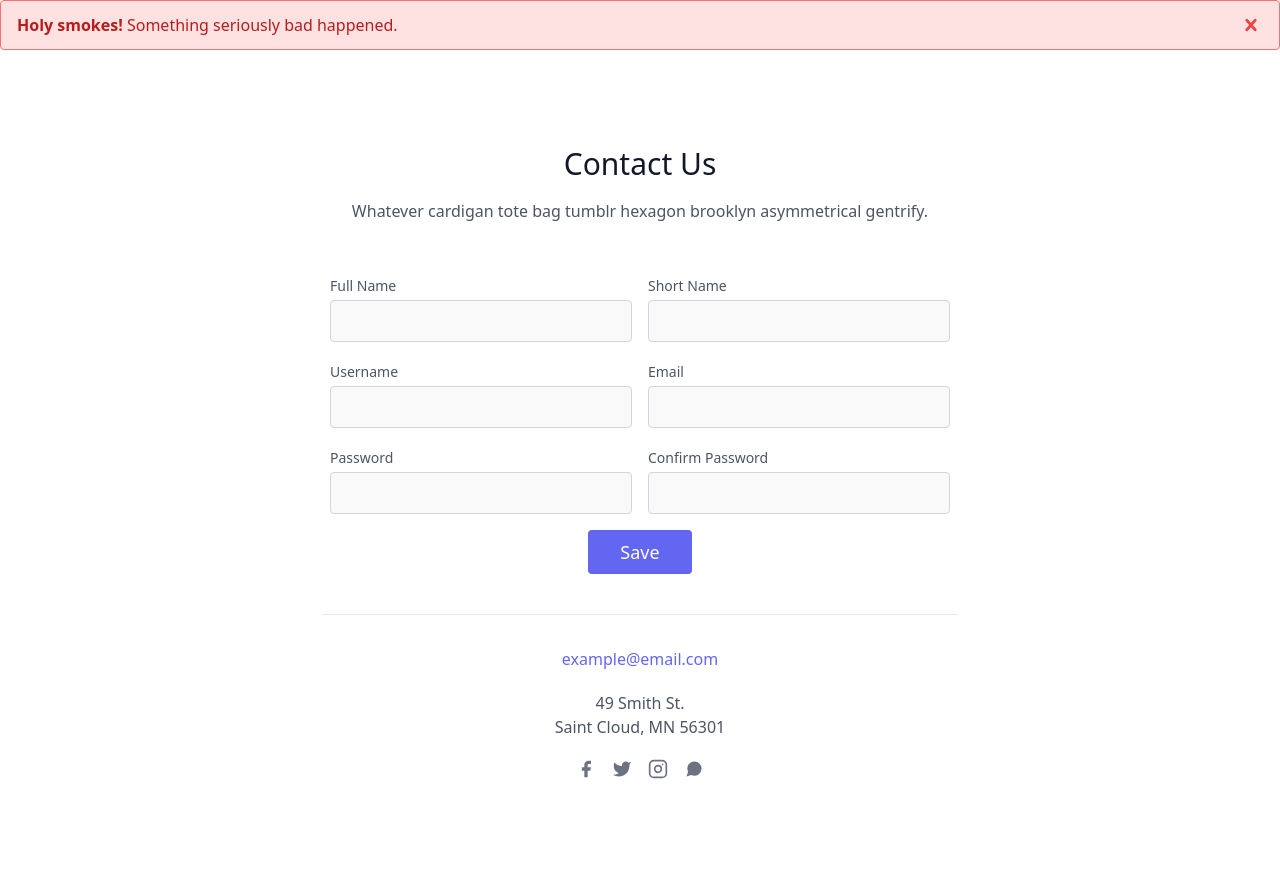
After one commit to sangrampattnaik/portfolio, a Django app: page /add-user/ in a window 1280 px wide. The commit adds this page. Run offline with Django 3.2, Linux system fonts and the light colour scheme; parts of the project's set-up code (start-up, migrations or seed data) failed here and were passed over.

Commit message:
add bug remain

```diff
--- a/resume/settings.py
+++ b/resume/settings.py
@@ -15,7 +15,6 @@ SECRET_KEY = 'django-insecure-fj2wk-^m6^qi0d#f%1_9-=1304etp&(0#eoaqb9ucrbkbf0x*s
 DEBUG = True
 
 ALLOWED_HOSTS = ['*']
-
 
 # Application definition
 
@@ -127,7 +126,7 @@ JAZZMIN_SETTINGS = {
     "site_title": "Resume Adminstration",
 
     # Title on the brand, and login screen (19 chars max) (defaults to current_admin_site.site_header if absent or None)
-    "site_header": "Resume Admin",
+    "site_header": "User Resume",
 
     # Logo to use for your site, must be present in static files, used for brand on top left
     "site_logo": "logo/logo.jpg",
--- a/resume/urls.py
+++ b/resume/urls.py
@@ -1,14 +1,18 @@
-
-from user.views import index
+from user import views
 from django.contrib import admin
 from django.urls import path
 from django.conf import settings
 from django.conf.urls.static import static
+from user.admin import admin_custom_site
+
 
 urlpatterns = [
-    path('admin/', admin.site.urls),
-    path('<str:username>/', index),
+    path('login/', admin_custom_site.urls),
+    path('add-user/', views.add_user,name="add-user"),
+    path('validate-user/', views.validate_user_api,name='validate-user'),
+    path('u/<str:username>/', views.index,name="index"),
 ]
+
 
 if settings.DEBUG:
     urlpatterns += static(settings.MEDIA_URL,document_root=settings.MEDIA_ROOT)
--- /dev/null
+++ b/user/templates/add-user.html
@@ -0,0 +1,126 @@
+<!DOCTYPE html>
+<html lang="en">
+
+<head>
+    <meta charset="UTF-8">
+    <meta http-equiv="X-UA-Compatible" content="IE=edge">
+    <meta name="viewport" content="width=device-width, initial-scale=1.0">
+    <title>Add User</title>
+    <link href="https://unpkg.com/tailwindcss@^2/dist/tailwind.min.css" rel="stylesheet">
+</head>
+
+<body>
+    <div class="bg-red-100 border border-red-400 text-red-700 px-4 py-3 rounded relative" role="alert">
+        <strong class="font-bold">Holy smokes!</strong>
+        <span class="block sm:inline">Something seriously bad happened.</span>
+        <span class="absolute top-0 bottom-0 right-0 px-4 py-3">
+          <svg class="fill-current h-6 w-6 text-red-500" role="button" xmlns="http://www.w3.org/2000/svg" viewBox="0 0 20 20"><title>Close</title><path d="M14.348 14.849a1.2 1.2 0 0 1-1.697 0L10 11.819l-2.651 3.029a1.2 1.2 0 1 1-1.697-1.697l2.758-3.15-2.759-3.152a1.2 1.2 0 1 1 1.697-1.697L10 8.183l2.651-3.031a1.2 1.2 0 1 1 1.697 1.697l-2.758 3.152 2.758 3.15a1.2 1.2 0 0 1 0 1.698z"/></svg>
+        </span>
+      </div>
+    <form method="post">
+        {% csrf_token %}
+        <section class="text-gray-600 body-font relative">
+            <div class="container px-5 py-24 mx-auto">
+                <div class="flex flex-col text-center w-full mb-12">
+                    <h1 class="sm:text-3xl text-2xl font-medium title-font mb-4 text-gray-900">Contact Us</h1>
+                    <p class="lg:w-2/3 mx-auto leading-relaxed text-base">Whatever cardigan tote bag tumblr hexagon brooklyn
+                        asymmetrical gentrify.</p>
+                </div>
+                <div class="lg:w-1/2 md:w-2/3 mx-auto">
+                    <div class="flex flex-wrap -m-2">
+
+                        <div class="p-2 w-1/2">
+                            <div class="relative">
+                                <label for="full-name" class="leading-7 text-sm text-gray-600">Full Name</label>
+                                <input type="text" id="full-name" name="full_name"
+                                    class="w-full bg-gray-100 bg-opacity-50 rounded border border-gray-300 focus:border-indigo-500 focus:bg-white focus:ring-2 focus:ring-indigo-200 text-base outline-none text-gray-700 py-1 px-3 leading-8 transition-colors duration-200 ease-in-out">
+                            </div>
+                        </div>
+                        <div class="p-2 w-1/2">
+                            <div class="relative">
+                                <label for="short-name" class="leading-7 text-sm text-gray-600">Short Name</label>
+                                <input type="text id="short-name" name="short_name"
+                                    class="w-full bg-gray-100 bg-opacity-50 rounded border border-gray-300 focus:border-indigo-500 focus:bg-white focus:ring-2 focus:ring-indigo-200 text-base outline-none text-gray-700 py-1 px-3 leading-8 transition-colors duration-200 ease-in-out">
+                            </div>
+                        </div>
+
+                        <div class="p-2 w-1/2">
+                            <div class="relative">
+                                <label for="username" class="leading-7 text-sm text-gray-600">Username</label>
+                                <input type="text" id="username" name="username"
+                                    class="w-full bg-gray-100 bg-opacity-50 rounded border border-gray-300 focus:border-indigo-500 focus:bg-white focus:ring-2 focus:ring-indigo-200 text-base outline-none text-gray-700 py-1 px-3 leading-8 transition-colors duration-200 ease-in-out">
+                            </div>
+                        </div>
+                        <div class="p-2 w-1/2">
+                            <div class="relative">
+                                <label for="email" class="leading-7 text-sm text-gray-600">Email</label>
+                                <input type="email" id="email" name="email"
+                                    class="w-full bg-gray-100 bg-opacity-50 rounded border border-gray-300 focus:border-indigo-500 focus:bg-white focus:ring-2 focus:ring-indigo-200 text-base outline-none text-gray-700 py-1 px-3 leading-8 transition-colors duration-200 ease-in-out">
+                            </div>
+                        </div>
+
+                        <div class="p-2 w-1/2">
+                            <div class="relative">
+                                <label for="password" class="leading-7 text-sm text-gray-600">Password</label>
+                                <input type="password" id="password" name="password"
+                                    class="w-full bg-gray-100 bg-opacity-50 rounded border border-gray-300 focus:border-indigo-500 focus:bg-white focus:ring-2 focus:ring-indigo-200 text-base outline-none text-gray-700 py-1 px-3 leading-8 transition-colors duration-200 ease-in-out">
+                            </div>
+                        </div>
+                        <div class="p-2 w-1/2">
+                            <div class="relative">
+                                <label for="confirm-password" class="leading-7 text-sm text-gray-600">Confirm
+                                    Password</label>
+                                <input type="password" id="confirm-password" name="confirm_password"
+                                    class="w-full bg-gray-100 bg-opacity-50 rounded border border-gray-300 focus:border-indigo-500 focus:bg-white focus:ring-2 focus:ring-indigo-200 text-base outline-none text-gray-700 py-1 px-3 leading-8 transition-colors duration-200 ease-in-out">
+                            </div>
+                        </div>
+
+                        <div class="p-2 w-full">
+                            <button type="submit"
+                                class="flex mx-auto text-white bg-indigo-500 border-0 py-2 px-8 focus:outline-none hover:bg-indigo-600 rounded text-lg">Save</button>
+                        </div>
+                        <div class="p-2 w-full pt-8 mt-8 border-t border-gray-200 text-center">
+                            <a class="text-indigo-500">example@email.com</a>
+                            <p class="leading-normal my-5">49 Smith St.
+                                <br>Saint Cloud, MN 56301
+                            </p>
+                            <span class="inline-flex">
+                                <a class="text-gray-500">
+                                    <svg fill="currentColor" stroke-linecap="round" stroke-linejoin="round" stroke-width="2"
+                                        class="w-5 h-5" viewBox="0 0 24 24">
+                                        <path d="M18 2h-3a5 5 0 00-5 5v3H7v4h3v8h4v-8h3l1-4h-4V7a1 1 0 011-1h3z"></path>
+                                    </svg>
+                                </a>
+                                <a class="ml-4 text-gray-500">
+                                    <svg fill="currentColor" stroke-linecap="round" stroke-linejoin="round" stroke-width="2"
+                                        class="w-5 h-5" viewBox="0 0 24 24">
+                                        <path
+                                            d="M23 3a10.9 10.9 0 01-3.14 1.53 4.48 4.48 0 00-7.86 3v1A10.66 10.66 0 013 4s-4 9 5 13a11.64 11.64 0 01-7 2c9 5 20 0 20-11.5a4.5 4.5 0 00-.08-.83A7.72 7.72 0 0023 3z">
+                                        </path>
+                                    </svg>
+                                </a>
+                                <a class="ml-4 text-gray-500">
+                                    <svg fill="none" stroke="currentColor" stroke-linecap="round" stroke-linejoin="round"
+                                        stroke-width="2" class="w-5 h-5" viewBox="0 0 24 24">
+                                        <rect width="20" height="20" x="2" y="2" rx="5" ry="5"></rect>
+                                        <path d="M16 11.37A4 4 0 1112.63 8 4 4 0 0116 11.37zm1.5-4.87h.01"></path>
+                                    </svg>
+                                </a>
+                                <a class="ml-4 text-gray-500">
+                                    <svg fill="currentColor" stroke-linecap="round" stroke-linejoin="round" stroke-width="2"
+                                        class="w-5 h-5" viewBox="0 0 24 24">
+                                        <path
+                                            d="M21 11.5a8.38 8.38 0 01-.9 3.8 8.5 8.5 0 01-7.6 4.7 8.38 8.38 0 01-3.8-.9L3 21l1.9-5.7a8.38 8.38 0 01-.9-3.8 8.5 8.5 0 014.7-7.6 8.38 8.38 0 013.8-.9h.5a8.48 8.48 0 018 8v.5z">
+                                        </path>
+                                    </svg>
+                                </a>
+                            </span>
+                        </div>
+                    </div>
+                </div>
+            </div>
+        </section>
+    </form>
+</body>
+
+</html>
--- a/user/templates/index.html
+++ b/user/templates/index.html
@@ -5,7 +5,7 @@
 <head>
   <meta charset="utf-8" />
   <meta http-equiv="x-ua-compatible" content="ie=edge" />
-  <title>{{ user.full_name }}</title>
+  <title>{{ user.full_name | title }} Resume</title>
   <meta name="description" content="" />
   <meta name="viewport" content="width=device-width, initial-scale=1" />
   <link rel="manifest" href="site.webmanifest" />
--- a/user/views.py
+++ b/user/views.py
@@ -1,7 +1,49 @@
-from django.shortcuts import render, get_object_or_404
-from .models import User
+from django.http.response import JsonResponse
+from django.shortcuts import redirect, render, get_object_or_404
+from django.urls import reverse
+from .models import User, UserDetails
+from django.contrib import messages
 
 
 def index(request,username):
     user = get_object_or_404(User,username=username)
     return render(request,"index.html",{"user": user})
+
+
+def validate_user_api(request):
+    if request.method == "POST":
+        username = None
+        email = None
+        if username:
+            if User.objects.filter(username=username).exists():
+                return JsonResponse({"message":"username alreday taken"},status=400)
+        if email:
+            if User.objects.filter(email=email).exists():
+                return JsonResponse({"message":"email alreday taken"},status=400)
+        if not any([username,email]):
+            return JsonResponse({"message":f"invalid body"},status=400)
+        else:
+            return JsonResponse({"message":f"{(username or email)} available"},status=200)
+    else:
+        return JsonResponse({"message":"method not allowed"},status=405)
+
+def add_user(request):
+    try:
+        if request.method == "POST":
+            username = request.POST.get('username')
+            full_name = request.POST.get('full_name')
+            email = request.POST.get('email')
+            short_name = request.POST.get('short_name')
+            password = request.POST.get('password')
+            confirm_password = request.POST.get('confirm_password')
+            if password != confirm_password:
+                messages.error("password and confirm password should be match")
+                return redirect(reverse("add-user"))
+
+            user = User.objects.create_user(username=username,full_name=full_name,email=email,password=password,is_staff=True)
+            return redirect(reverse("index",args=username))
+        else:
+            return render(request,"add-user.html")
+    except Exception as e:
+        messages.error(request,f"{e}")
+        return render(request,"add-user.html")
```
Also changed, not shown: user/admin.py (+20 -18 lines), user/ff.py (added, +12 -0 lines), user/forms.py (added, +24 -0 lines), user/models.py (+7 -0 lines), user/migrations/0003_auto_20210924_1314.py (added).
